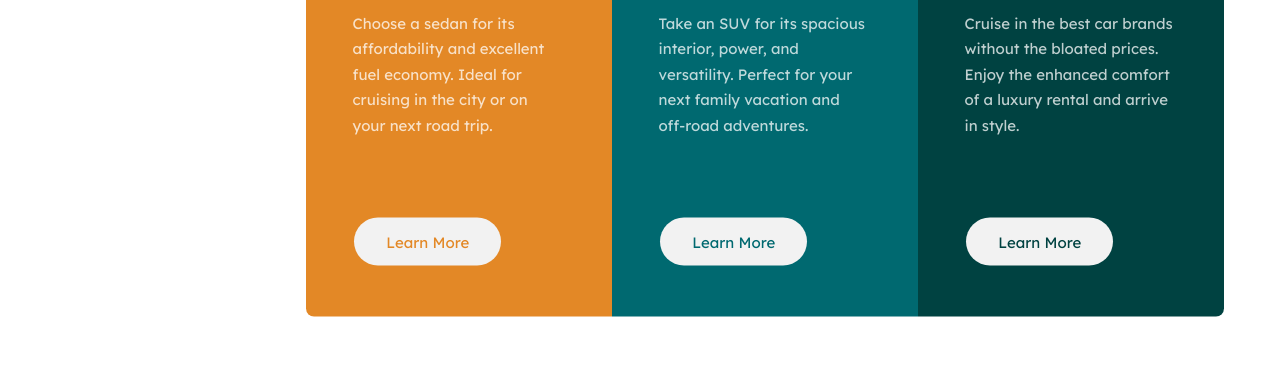
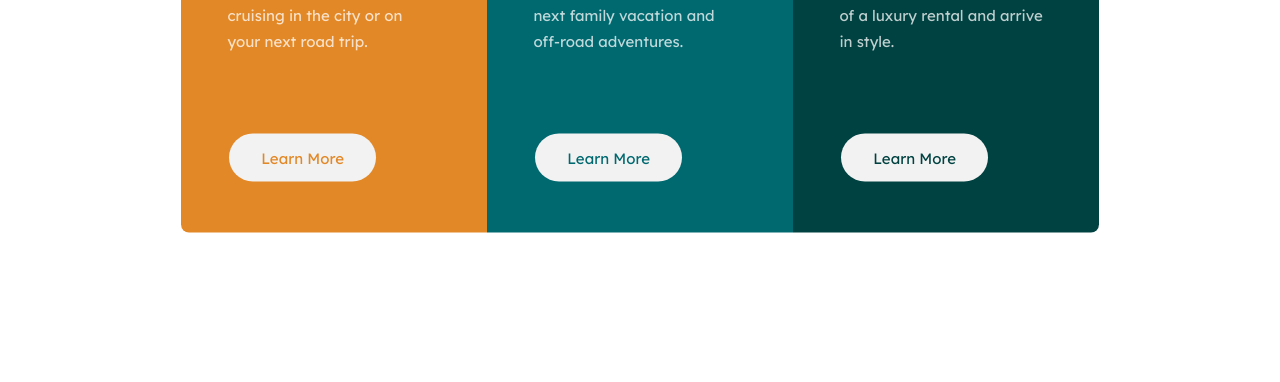
Before and after one commit to AbdoAli248/3-column-preview-card-component-main, a plain HTML site: page index.html in a window 1280 px wide. Shown: the part 418-800 px from the top of the page. Drawn offline with Linux system fonts and the light colour scheme.

Commit message:
Update Css File

```diff
--- a/Style.css
+++ b/Style.css
@@ -22,8 +22,8 @@ body {
 
 .container {
   position: absolute;
-  left: 59.78%;
-  top: 60.50%;
+  left: 50%;
+  top: 50%;
   transform: translate(-50%, -50%);
   display: grid;
   grid-template-columns: repeat(auto-fill, minmax(300px, 1fr));
```
